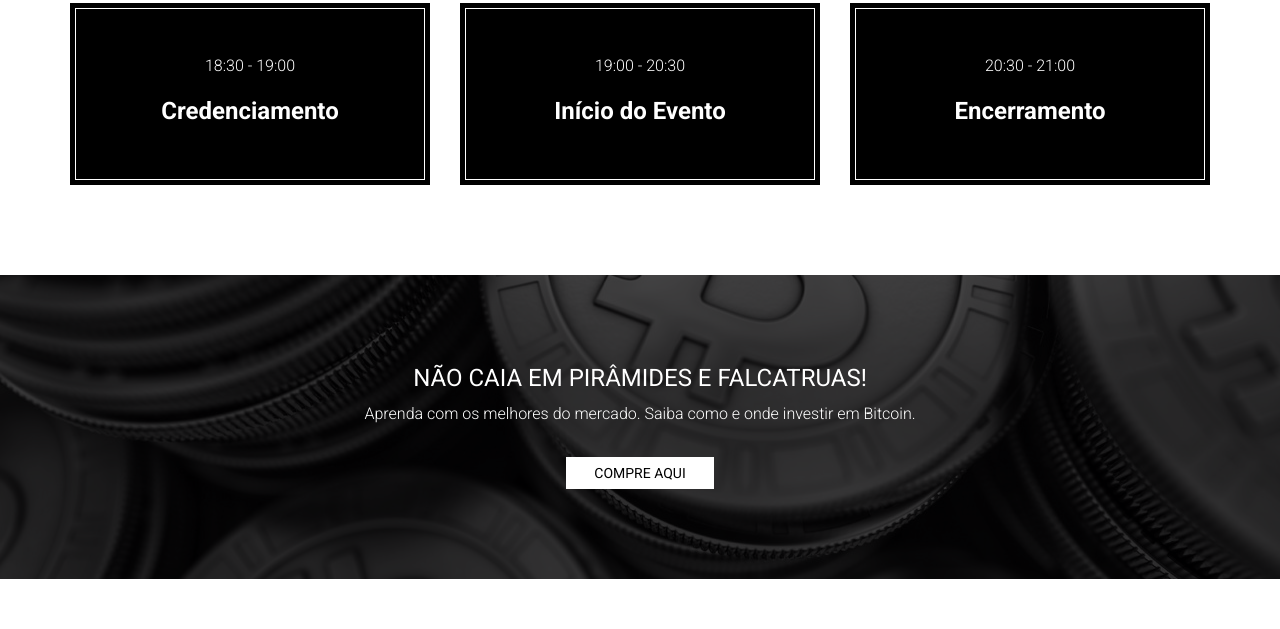
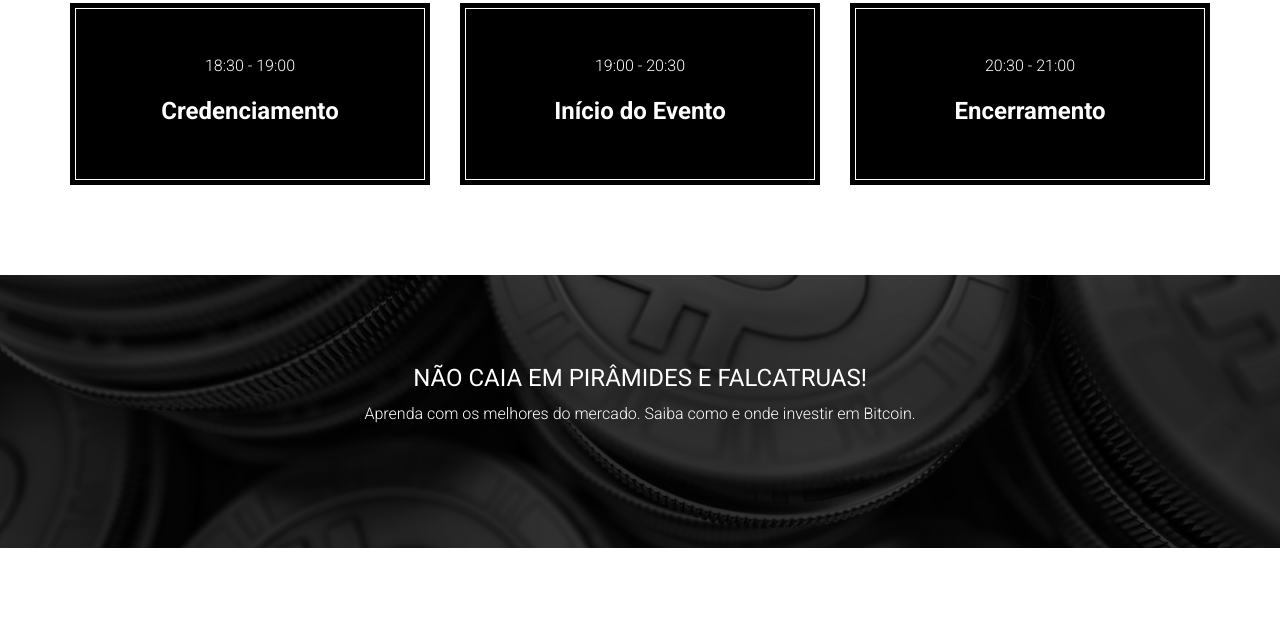
Before and after one commit to Pahh13/Pahh13, a website: page index.html in a window 1280 px wide. Shown: the part 3041-3670 px from the top of the page. Drawn offline with Linux system fonts and the light colour scheme; a script that the page names is missing; files whose address does not match are found by name.

Commit message:
Alteracoes sympla

```diff
--- a/index.html
+++ b/index.html
@@ -346,7 +346,16 @@
 
                     <p>Aprenda com os melhores do mercado. Saiba como e onde investir em Bitcoin.</p>
 
-                    <a class="btn btn-white" href="#">Compre aqui</a>
+                    <!--<a class="btn btn-white" href="#">Compre aqui</a>-->
+                <div class="col-md-3">
+                </div>
+                <div class="col-md-6">
+
+                    <div id="sympla-widget-196861" height="auto"></div>
+                    <script src="https://www.sympla.com.br/js/sympla.widget-pt.js/196861"></script>
+                </div>
+                <div class="col-md-3">
+                </div>
                 </div>
             </div>
         </div>
@@ -521,6 +530,7 @@
         </div>
     </section>
 
+
     <section id="location" class="section location">
         <div class="container">
             <div class="row">
@@ -531,7 +541,7 @@
                     </address>
                 </div>
                 <div class="col-sm-9">
-                    <iframe src="https://www.google.com/maps/embed?pb=!1m18!1m12!1m3!1d3655.9211432703883!2d-46.69650118502131!3d-23.60716088466017!2m3!1f0!2f0!3f0!3m2!1i1024!2i768!4f13.1!3m3!1m2!1s0x94ce50cb549eae13%3A0xa6ea665613c3e40d!2sCasa+Coworking!5e0!3m2!1spt-BR!2sbr!4v1507000543011" width="600" height="450" frameborder="0" style="border:0" allowfullscreen></iframe>
+                    <iframe src="https://www.google.com/maps/embed?pb=!1m18!1m12!1m3!1d3655.9211432703883!2d-46.69650118502131!3d-23.60716088466017!2m3!1f0!2f0!3f0!3m2!1i1024!2i768!4f13.1!3m3!1m2!1s0x94ce50cb549eae13%3A0xa6ea665613c3e40d!2sCasa+Coworking!5e0!3m2!1spt-BR!2sbr!4v1507000543011" width="100%" height="450" frameborder="0" style="border:0" allowfullscreen></iframe>
                 </div>
             </div>
         </div>
```
